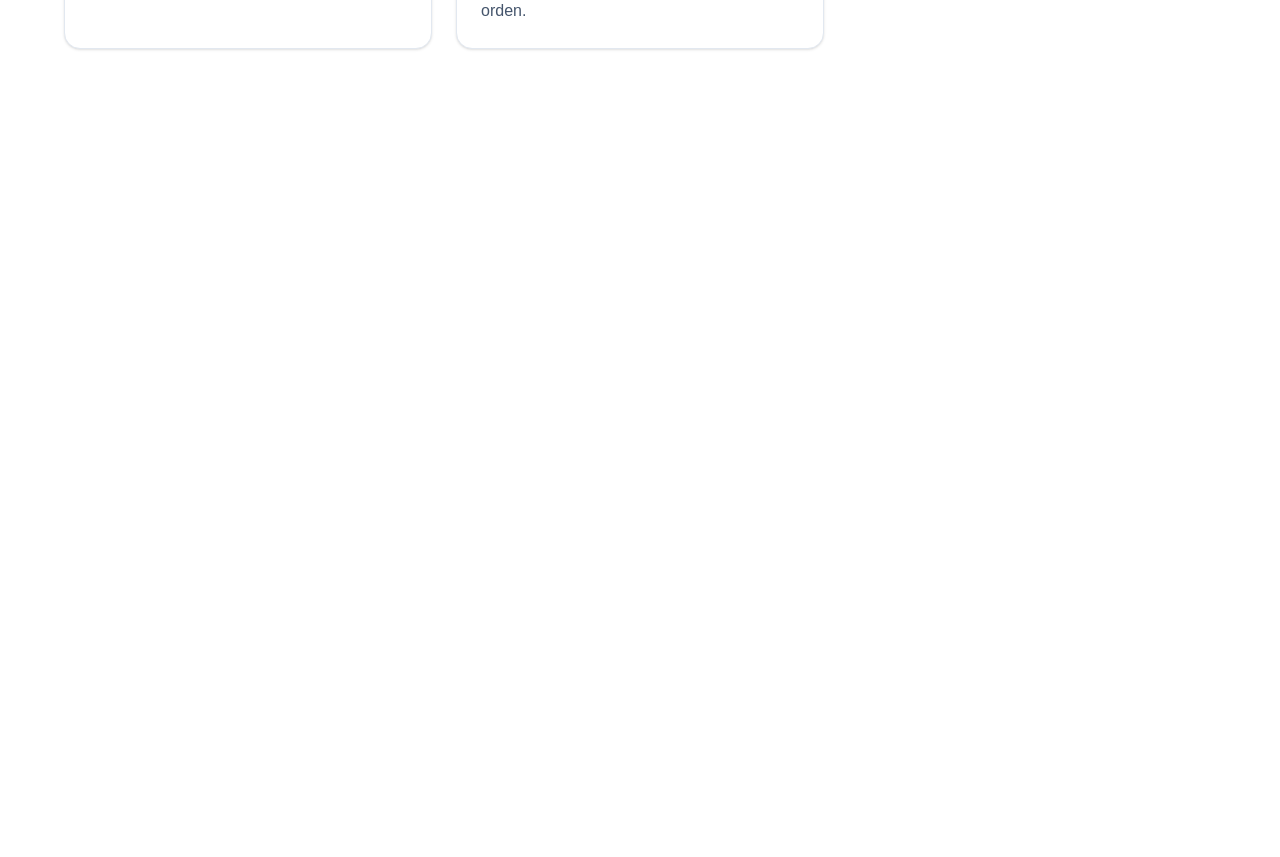
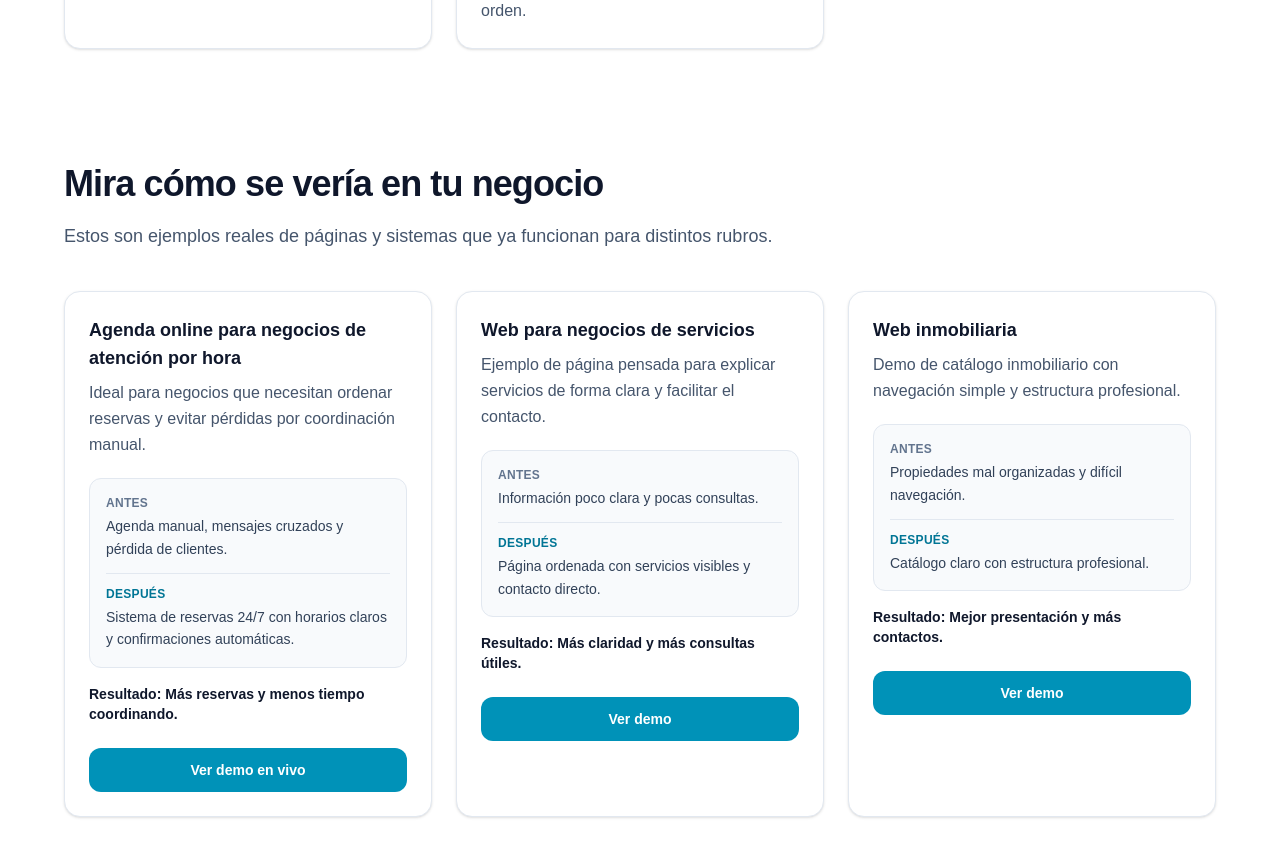
Before and after one commit to verf2390/citaya-agendas, a Next.js app: page / in a window 1280 px wide. Shown: the part 1440-2297 px from the top of the page. Before the commit the page ends 1569 px from the top, so only its background shows below. Built offline with nearby package versions, Linux system fonts and the light colour scheme.

Commit message:
Add demos showcase section to home page

```diff
--- /dev/null
+++ b/app/(marketing)/components/home/demos-showcase-section.tsx
@@ -0,0 +1,90 @@
+import Link from "next/link";
+
+const demos = [
+  {
+    name: "Agenda online para negocios de atención por hora",
+    description:
+      "Ideal para negocios que necesitan ordenar reservas y evitar pérdidas por coordinación manual.",
+    before: "Agenda manual, mensajes cruzados y pérdida de clientes.",
+    after: "Sistema de reservas 24/7 con horarios claros y confirmaciones automáticas.",
+    result: "Más reservas y menos tiempo coordinando.",
+    cta: "Ver demo en vivo",
+    href: "https://demo.citaya.online/",
+    isExternal: true,
+  },
+  {
+    name: "Web para negocios de servicios",
+    description:
+      "Ejemplo de página pensada para explicar servicios de forma clara y facilitar el contacto.",
+    before: "Información poco clara y pocas consultas.",
+    after: "Página ordenada con servicios visibles y contacto directo.",
+    result: "Más claridad y más consultas útiles.",
+    cta: "Ver demo",
+    href: "/servicios-demo",
+    isExternal: false,
+  },
+  {
+    name: "Web inmobiliaria",
+    description: "Demo de catálogo inmobiliario con navegación simple y estructura profesional.",
+    before: "Propiedades mal organizadas y difícil navegación.",
+    after: "Catálogo claro con estructura profesional.",
+    result: "Mejor presentación y más contactos.",
+    cta: "Ver demo",
+    href: "/inmo-demo",
+    isExternal: false,
+  },
+] as const;
+
+export function DemosShowcaseSection() {
+  return (
+    <section id="demos" className="px-4 pb-14 pt-4 sm:px-6 sm:pb-16 sm:pt-6 lg:px-10 lg:pb-20 lg:pt-8">
+      <div className="mx-auto w-full max-w-6xl">
+        <div className="max-w-3xl">
+          <h2 className="text-2xl font-semibold leading-tight tracking-tight text-slate-900 sm:text-3xl lg:text-4xl">
+            Mira cómo se vería en tu negocio
+          </h2>
+          <p className="mt-4 text-base leading-relaxed text-slate-600 sm:text-lg">
+            Estos son ejemplos reales de páginas y sistemas que ya funcionan para distintos rubros.
+          </p>
+        </div>
+
+        <div className="mt-8 grid grid-cols-1 gap-4 sm:mt-10 sm:grid-cols-2 sm:gap-5 lg:grid-cols-3 lg:gap-6">
+          {demos.map((demo) => (
+            <article
+              key={demo.name}
+              className="flex h-full flex-col rounded-2xl border border-slate-200 bg-white p-5 shadow-sm transition-all duration-200 hover:-translate-y-0.5 hover:border-cyan-200 hover:shadow-md sm:p-6"
+            >
+              <h3 className="text-lg font-semibold text-slate-900">{demo.name}</h3>
+              <p className="mt-2 text-sm leading-relaxed text-slate-600 sm:text-base">{demo.description}</p>
+
+              <div className="mt-5 space-y-3 rounded-xl border border-slate-200 bg-slate-50 p-4">
+                <div>
+                  <p className="text-xs font-semibold uppercase tracking-wide text-slate-500">Antes</p>
+                  <p className="mt-1 text-sm leading-relaxed text-slate-700">{demo.before}</p>
+                </div>
+
+                <div className="h-px w-full bg-slate-200" />
+
+                <div>
+                  <p className="text-xs font-semibold uppercase tracking-wide text-cyan-700">Después</p>
+                  <p className="mt-1 text-sm leading-relaxed text-slate-700">{demo.after}</p>
+                </div>
+              </div>
+
+              <p className="mt-4 text-sm font-semibold text-slate-900">Resultado: {demo.result}</p>
+
+              <Link
+                href={demo.href}
+                target={demo.isExternal ? "_blank" : undefined}
+                rel={demo.isExternal ? "noopener noreferrer" : undefined}
+                className="mt-6 inline-flex min-h-11 w-full items-center justify-center rounded-xl bg-cyan-600 px-4 py-2.5 text-sm font-semibold text-white transition-colors duration-200 hover:bg-cyan-500 active:bg-cyan-700"
+              >
+                {demo.cta}
+              </Link>
+            </article>
+          ))}
+        </div>
+      </div>
+    </section>
+  );
+}
--- a/app/page.tsx
+++ b/app/page.tsx
@@ -1,11 +1,13 @@
 import { BrandHeroSection } from "./(marketing)/components/home/brand-hero-section";
 import { ServicesGridSection } from "./(marketing)/components/home/services-grid-section";
+import { DemosShowcaseSection } from "./(marketing)/components/home/demos-showcase-section";
 
 export default function Home() {
   return (
     <main className="overflow-x-hidden bg-white text-slate-900">
       <BrandHeroSection />
       <ServicesGridSection />
+      <DemosShowcaseSection />
     </main>
   );
 }
```
